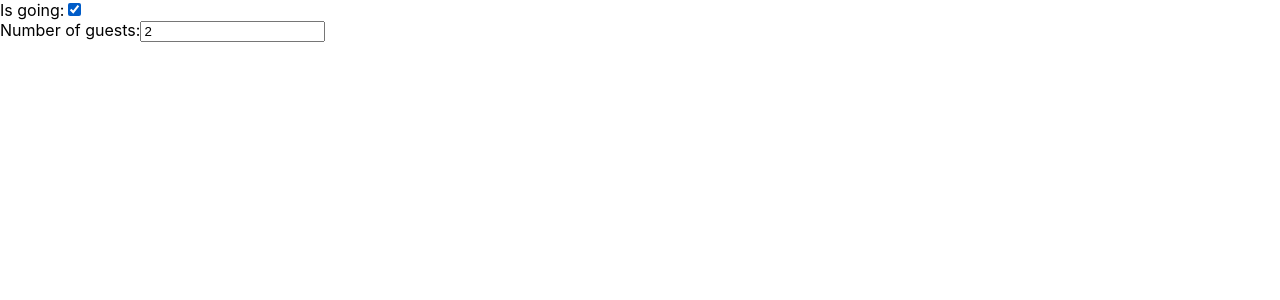
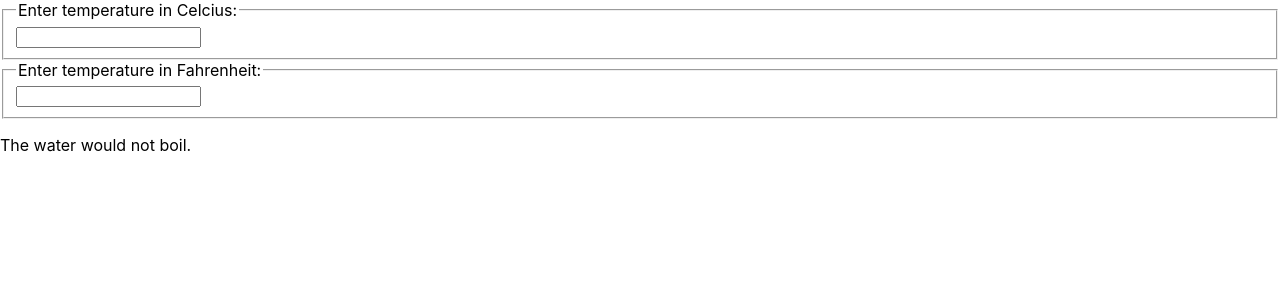
Before and after one commit to Terrypang89/React-test-1, a React (Create React App) app: page / in a window 1280 px wide. Shown: the top 300 px of the page. Built offline with nearby package versions, Linux system fonts and the light colour scheme.

Commit message:
update Lifting State up

```diff
--- a/src/index.js
+++ b/src/index.js
@@ -830,6 +830,7 @@
 //you can add a name attribute to each element and
 //let the handler function choose what to do based on the
 //value of event.target.name.
+/*
 class Reservation extends React.Component {
   constructor(props) {
     super(props);
@@ -883,5 +884,217 @@
   <Reservation />,
   document.getElementById('root')
 );
+*/
+
+// Lifting state up +++++++++++++++++++++++++++++++++++++++++++++++++++++++
+
+/*
+function BoilingVerdict(props) {
+  if (props.celsius >= 100) {
+    return <p>The water would boil.</p>;
+  }
+  return <p>The water would not boil.</p>;
+}
+
+class Calculator extends React.Component {
+  constructor(props) {
+    super(props);
+    this.handleChange = this.handleChange.bind(this);
+    this.state = {temperature: ''};
+  }
+
+  handleChange(e) {
+    this.setState({temperature: e.target.value});
+  }
+
+  render() {
+    const temperature = this.state.temperature;
+    return (
+      <fieldset>
+        <legend>Enter temperature in Celsius:</legend>
+        <input
+          value={temperature}
+          onChange={this.handleChange} />
+        <BoilingVerdict
+          celsius={parseFloat(temperature)} />
+      </fieldset>
+    );
+  }
+}
+
+ReactDOM.render(
+  <Calculator />,
+  document.getElementById('root')
+);
+*/
+
+//Adding second input ++++++++++++++++++++++++++++++++++++++++++++++
+/*
+const scaleNames = {
+  c: 'Celsius',
+  f: 'Fahrenheit'
+};
+
+class TemperatureInput extends React.Component {
+  constructor(props) {
+    super(props);
+    this.handleChange = this.handleChange.bind(this);
+    this.state = {temperature: ''};
+  }
+
+  handleChange(e) {
+    this.setState({temperature: e.target.value});
+  }
+
+  render() {
+    //render <input> that let us enter temperature and
+    // keep value in this.state.temperature
+    const temperature = this.state.temperature;
+    const scale = this.props.scale;
+    return (
+      <fieldset>
+        <legend>Enter temperature in {scaleNames[scale]}:</legend>
+        <input value={temperature} onChange={this.handleChange} />
+      </fieldset>
+    );
+  }
+}
+
+class Calculator extends React.Component {
+  render() {
+    return (
+      <div>
+        <TemperatureInput scale="c" />
+        <TemperatureInput scale="f" />
+      </div>
+    );
+  }
+}
+
+ReactDOM.render(
+  <Calculator />,
+  document.getElementById('root')
+);
+*/
+
+//Lifting state up +++++++++++++++++++++++++++++++++++++++++++++++++++++
+
+const scaleNames = {
+  c: 'Celcius',
+  f: 'Fahrenheit'
+};
+
+function toCelcius(fahrenheit) {
+  return (fahrenheit - 32) * 5 / 9;
+}
+
+function toFehrenheit(celsius) {
+  return (celsius * 9 / 5) + 32;
+}
+
+//call from
+function tryConvert(temperature, convert) {
+  // convert is function either toCelcius or toFehrenheit
+  // call from calculator then send to
+  // class TemperatureInput, onTemperatureChange
+  const input = parseFloat(temperature);
+  if(Number.isNaN(input)){
+    return '';
+  }
+  const output = convert(input);
+  const rounded = Math.round(output * 1000) / 1000;
+  return rounded.toString();
+}
+
+function BoilingVerdict(props) {
+  if(props.celcius >= 100) {
+    return <p>The water would boil.</p>;
+  }
+  return <p>The water would not boil.</p>;
+}
+
+// temperatureInput components independetly keep their value in local state
+class TemperatureInput extends React.Component {
+    constructor(props) {
+      super(props);
+      this.handleChange = this.handleChange.bind(this);
+    }
+
+    // when want to update its temperature, call this.props.onTemperatureChange
+    handleChange(e) {
+      this.props.onTemperatureChange(e.target.value);
+      //no special meaning to either Temperature or onTemperatureChange props
+      // by the parent Calculator component
+      // it will handle the change by modify its own local state
+      //then rerendering both inputs with new values
+      // so send to handleCelsiusChange or handleFehrenheitChange
+    }
+
+    //two inputs to be in sync with each other,
+    //sharing state is accomplished by moving it up to
+    //closest common ancestor of components that need it
+    // so remove local state from TemperatureInput to Calculator
+    render(){
+      //replace this.state.temperature to this.props.temperature
+      //due to temperature is from parent as prop, so here no control over it
+      const temperature = this.props.temperature;
+      const scale = this.props.scale;
+      return (
+        <fieldset>
+          <legend>Enter temperature in {scaleNames[scale]}:</legend>
+          <input value={temperature} onChange={this.handleChange} />
+        </fieldset>
+      );
+    }
+}
+
+//calculator onw  shared state become "source of truth"
+//for current temprature  in both inputs
+// so can instruct them both to have values that are consistent with each other
+class Calculator extends React.Component{
+  constructor(props){
+    super(props);
+    this.handleCelsiusChange = this.handleCelsiusChange.bind(this);
+    this.handleFehrenheitChange = this.handleFehrenheitChange.bind(this);
+    this.state = {temperature: '', scale: 'c'};
+  }
+//props of both TemperatureInput components are coming from same parent Calculator
+// two inputs will always be in sync
+  handleCelsiusChange(temperature){
+    this.setState({scale: 'c', temperature});
+  }
+
+  handleFehrenheitChange(temperature){
+    this.setState({scale: 'f', temperature});
+  }
+
+  render() {
+    // main control so use this.state.temperature
+    // to store current input temperature and scale in its local satte
+    const scale = this.state.scale;
+    const temperature = this.state.temperature;
+    const celsius = scale === 'f' ? tryConvert(temperature, toCelcius) : temperature;
+    const fahrenheit = scale === 'c' ? tryConvert(temperature, toFehrenheit) : temperature;
+    //if celcius is set then fahrenheit will direct be temperature
+
+  return (
+      // send value to tempeiratureInput and Boilingverdict for satte comment
+      // if enter 37 to celcius, state of calculator be
+      //  {  temperature: '37',  scale: 'c' }
+      // if eneter 212 to fahrenheit, state of calculator be
+      // {  temperature: '212',   scale: 'f' }
+      <div>
+        <TemperatureInput scale="c" temperature={celsius} onTemperatureChange={this.handleCelsiusChange} />
+        <TemperatureInput scale="f" temperature={fahrenheit} onTemperatureChange={this.handleFehrenheitChange} />
+        <BoilingVerdict celsius={parseFloat(celsius)} />
+      </div>
+    );
+  }
+}
+
+ReactDOM.render(
+  <Calculator />,
+  document.getElementById('root')
+);
 
 serviceWorker.register();
```
